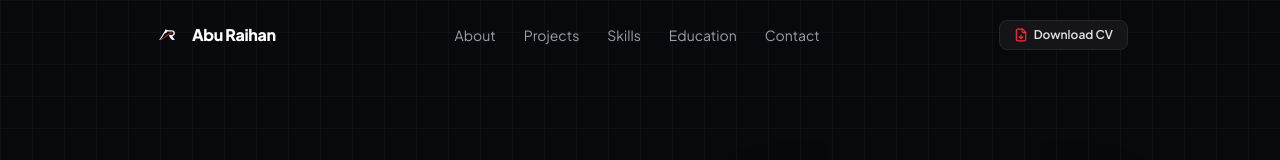
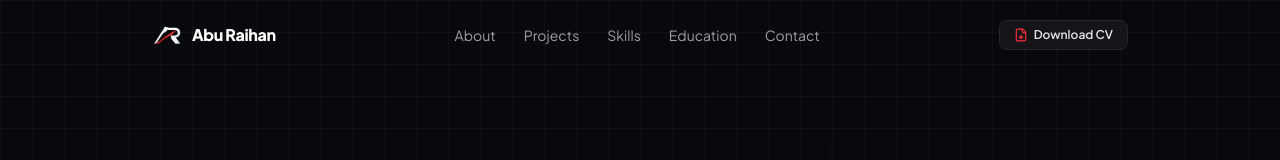
Before and after one commit to raihanns143/raihan-portfolio, a React (Vite) app: page / in a window 1280 px wide. Shown: the top 160 px of the page. Built offline with nearby package versions, Linux system fonts and the light colour scheme.

Commit message:
style: update logo viewBox and color palette
Adjust the SVG viewBox to focus on the AR monogram glyph and refine the silver metallic gradient colors for better visual consistency.

```diff
--- a/src/components/Logo.tsx
+++ b/src/components/Logo.tsx
@@ -23,7 +23,7 @@ export const Logo: React.FC<LogoProps> = ({
     <svg
       width={glyphSize}
       height={glyphSize}
-      viewBox="0 0 512 512"
+      viewBox="90 135 310 215"
       fill="none"
       xmlns="http://www.w3.org/2000/svg"
       className="shrink-0 transition-transform group-hover:scale-105 duration-200"
@@ -51,7 +51,7 @@ export const Logo: React.FC<LogoProps> = ({
         </linearGradient>
       </defs>
 
-      <g transform="translate(10, 8)">
+      <g>
         {/* 1. Upper Left Stalk & Apex of 'A' */}
         <path
           d="M 224 156 L 246 166 L 204 228 L 165 285 L 132 334 L 112 334 L 182 222 Z"
```
Also changed, not shown: public/favicon.svg.
